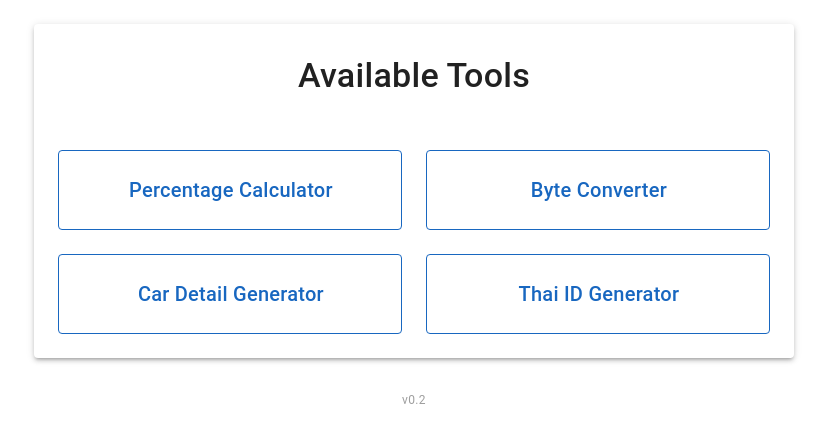
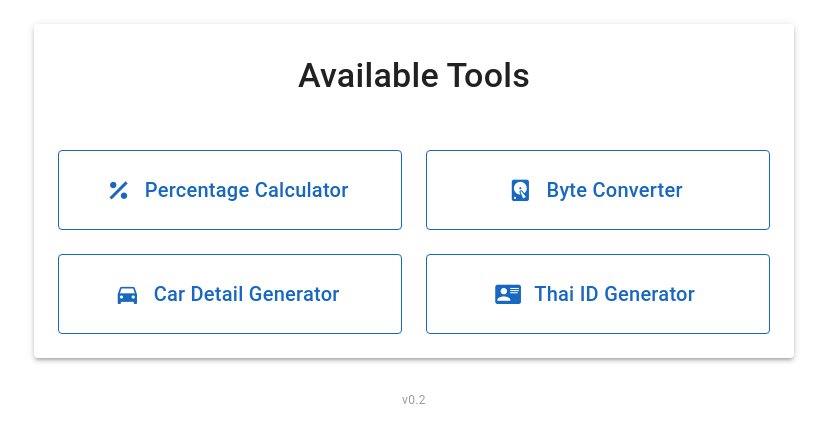
Before and after one commit to ZepiaWork/zepiawork.github.io, a Nuxt app: page / in a window 1280 px wide. Shown: the top 442 px of the page, without its empty margins (226-1053 px from the left). Built offline with nearby package versions, Linux system fonts and the light colour scheme.

Commit message:
feat: Add index page with a list of available tools.

```diff
--- a/pages/index.vue
+++ b/pages/index.vue
@@ -19,6 +19,7 @@
                             >
                                 <v-btn
                                     :to="item.path"
+                                    :prepend-icon="item.icon"
                                     block
                                     size="x-large"
                                     variant="outlined"
@@ -43,18 +44,22 @@ const menuList = [
     {
         name: "Percentage Calculator",
         path: "/percentagecalculator",
+        icon: "mdi-percent",
     },
     {
         name: "Byte Converter",
         path: "/byteconverter",
+        icon: "mdi-harddisk",
     },
     {
         name: "Car Detail Generator",
         path: "/cardetailgenerator",
+        icon: "mdi-car",
     },
     {
         name: "Thai ID Generator",
         path: "/thaiidgenerator",
+        icon: "mdi-card-account-details",
     },
 ]
 </script>
```
